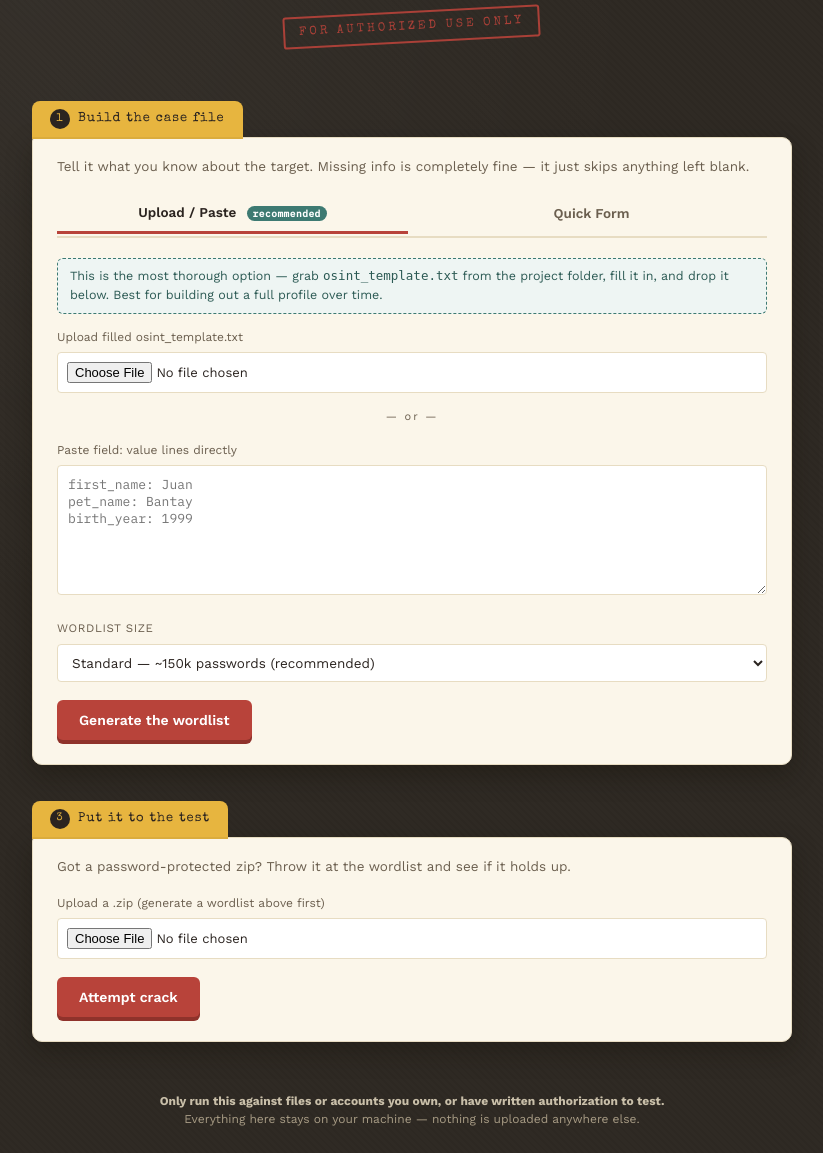
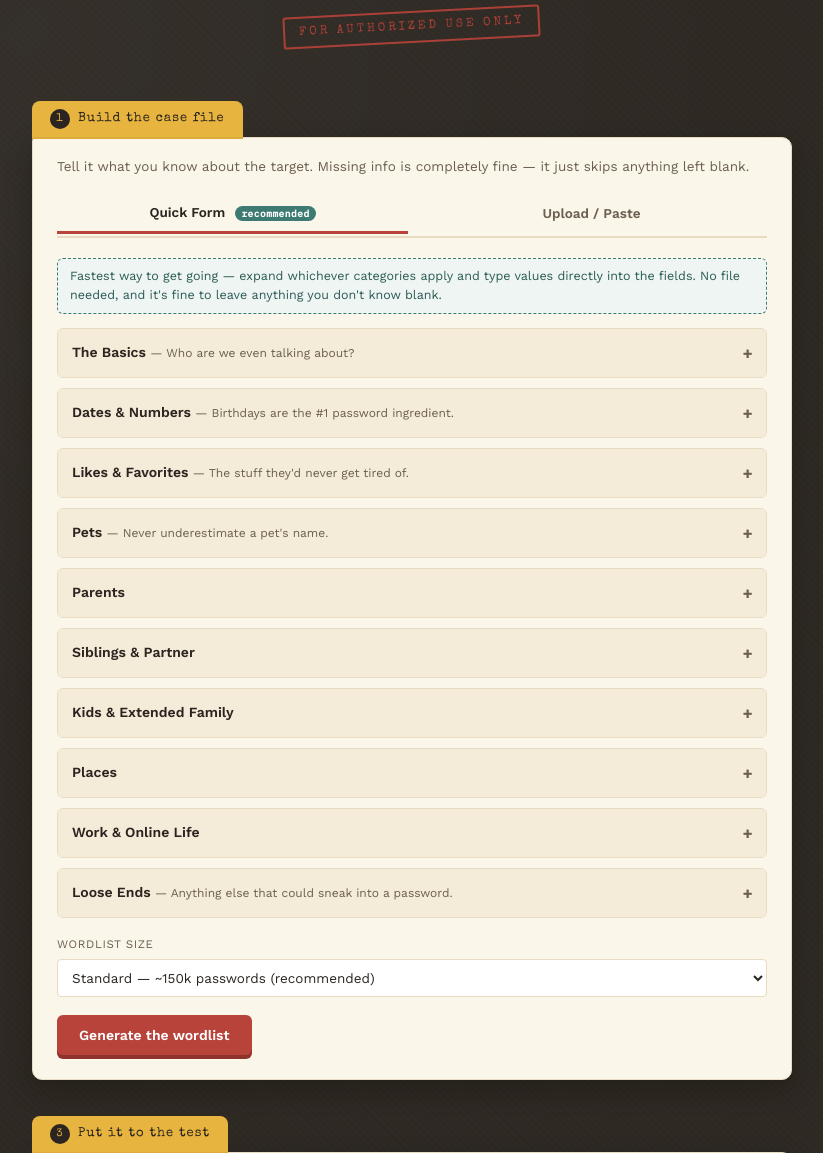
Before and after one commit to corrieverminous789/DefinitelyNotRockYou, a Flask app: page / in a window 1280 px wide. Shown: the part 133-1286 px from the top of the page, without its empty margins (228-1051 px from the left). Before the commit the page ends 1259 px from the top, so only its background shows below. Run offline with Flask 3, Linux system fonts and the light colour scheme.

Commit message:
Swap upload and form button positions in HTML

```diff
--- a/templates/index.html
+++ b/templates/index.html
@@ -396,22 +396,19 @@
       <p class="hint">Tell it what you know about the target. Missing info is completely fine — it just skips anything left blank.</p>
 
       <div class="mode-switch">
-        <button type="button" class="mode-btn active" data-mode="upload" onclick="switchMode('upload')">
-          Upload / Paste <span class="badge">recommended</span>
+        <button type="button" class="mode-btn active" data-mode="form" onclick="switchMode('form')">
+          Quick Form <span class="badge">recommended</span>
         </button>
-        <button type="button" class="mode-btn" data-mode="form" onclick="switchMode('form')">
-          Quick Form
+        <button type="button" class="mode-btn" data-mode="upload" onclick="switchMode('upload')">
+          Upload / Paste
         </button>
       </div>
 
       <form action="/generate" method="post" enctype="multipart/form-data" id="mainForm">
-        <input type="hidden" name="input_mode" id="input_mode" value="upload">
+        <input type="hidden" name="input_mode" id="input_mode" value="form">
 
         <!-- Upload/Paste panel -->
-        <div class="mode-panel active" id="panel-upload">
-          <div class="recommended-note">
-            This is the most thorough option — grab <code>osint_template.txt</code> from the project folder, fill it in, and drop it below. Best for building out a full profile over time.
-          </div>
+        <div class="mode-panel" id="panel-upload">
           <label style="display:block;font-size:12px;color:var(--ink-soft);margin-bottom:6px;">Upload filled osint_template.txt</label>
           <input type="file" name="osint_file" accept=".txt">
           <div class="divider">— or —</div>
@@ -420,7 +417,10 @@
         </div>
 
         <!-- Quick Form panel -->
-        <div class="mode-panel" id="panel-form">
+        <div class="mode-panel active" id="panel-form">
+          <div class="recommended-note">
+            Fastest way to get going — expand whichever categories apply and type values directly into the fields. No file needed, and it's fine to leave anything you don't know blank.
+          </div>
           {% for label, group_hint, group_fields in field_groups %}
           <details class="group">
             <summary>
```
